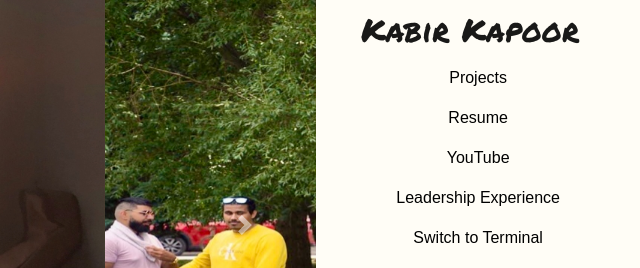
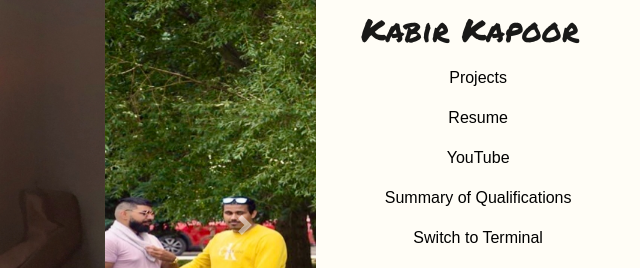
Before and after one commit to kabirkap/website, a plain HTML site: page website.html in a window 1280 px wide. Shown: the top 268 px of the page, 640-1280 px from the left. Drawn offline with nearby package versions, Linux system fonts and the light colour scheme; a web font is replaced by a local one.

Commit message:
Update website.html

```diff
--- a/website.html
+++ b/website.html
@@ -80,7 +80,7 @@
           <li class="nav-item"><a class="nav-link nonbrand" href="#review-section">Projects</a></li>
           <li class="nav-item"><a class="nav-link nonbrand" href="#rooms-section">Resume</a></li>
           <li class="nav-item"><a class="nav-link nonbrand" href="#amenities-section">YouTube</a></li>
-          <li class="nav-item"><a class="nav-link nonbrand" href="#faq-section">Leadership Experience</a></li>
+          <li class="nav-item"><a class="nav-link nonbrand" href="#faq-section">Summary of Qualifications</a></li>
           <li class="nav-item"><a class="nav-link nonbrand" href="index.html">Switch to Terminal</a></li>
           <li class="nav-item"><a class="nav-link nonbrand" href="#contact-section">Contact</a></li>
         </ul>
```
